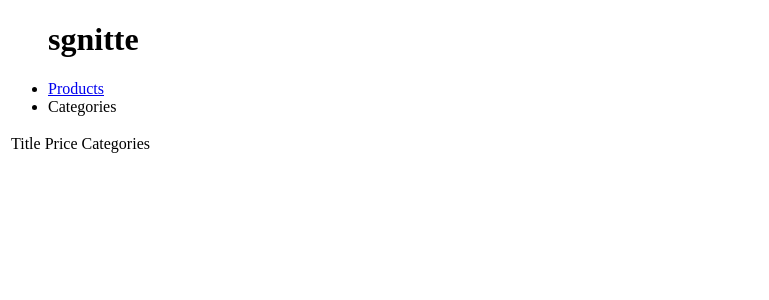
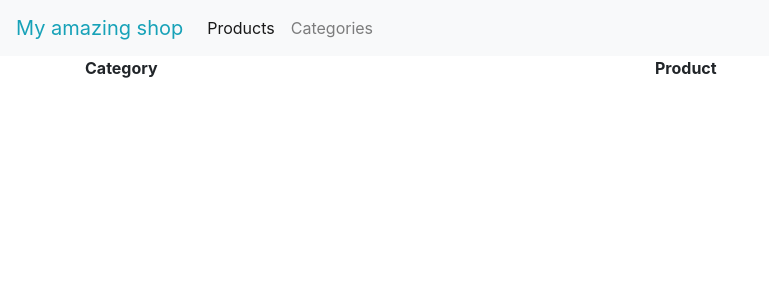
Before and after one commit to tima-akulich/z25_web, a Django app: page /categories in a window 1280 px wide. Shown: the top 300 px of the page, without its empty margins (0-769 px from the left). Run offline with Django 3.2, Linux system fonts and the light colour scheme; data that the repository does not hold is empty; some libraries are stand-ins or nearby versions.

Commit message:
homework 3 without pagination, sorry :)

```diff
--- a/shop/models.py
+++ b/shop/models.py
@@ -6,6 +6,10 @@ class Category(models.Model):
     title = models.CharField(max_length=20, unique=True)
     subcategories = models.ManyToManyField('self', blank=True)
     slug = models.SlugField()
+
+    class Meta:
+        verbose_name = 'Category'
+        verbose_name_plural = 'Categories'
 
     def __str__(self):
         return self.title
--- a/shop/templates/base.html
+++ b/shop/templates/base.html
@@ -1,17 +1,35 @@
-{% load reverse_string %}
-<!DOCTYPE html>
+<!doctype html>
 <html lang="en">
 <head>
-    <meta charset="UTF-8">
-    <title>Title</title>
+    <!-- Required meta tags -->
+    <meta charset="utf-8">
+    <meta name="viewport" content="width=device-width, initial-scale=1, shrink-to-fit=no">
+
+    <!-- Bootstrap CSS -->
+    <link rel="stylesheet" href="https://stackpath.bootstrapcdn.com/bootstrap/4.4.1/css/bootstrap.min.css"
+          integrity="sha384-Vkoo8x4CGsO3+Hhxv8T/Q5PaXtkKtu6ug5TOeNV6gBiFeWPGFN9MuhOf23Q9Ifjh" crossorigin="anonymous">
+
+    <title>Amazing Shop</title>
 </head>
 <body>
-<ul>
-    <h1>{{ NEW_SETTINGS|reverse_str:5 }}</h1>
-{#    <h2>{% my_tag 1 2 3 4 %}</h2>#}
-    <li><a href="{% url 'products' %}">Products</a></li>
-    <li><a>Categories</a></li>
-</ul>
+<nav class="navbar navbar-expand-lg navbar-light bg-light">
+    <a class="navbar-brand text-info" href="#">My amazing shop</a>
+    <button class="navbar-toggler" type="button" data-toggle="collapse" data-target="#navbarSupportedContent"
+            aria-controls="navbarSupportedContent" aria-expanded="false" aria-label="Toggle navigation">
+        <span class="navbar-toggler-icon"></span>
+    </button>
+
+    <div class="collapse navbar-collapse" id="navbarSupportedContent">
+        <ul class="navbar-nav mr-auto">
+            <li class="nav-item active">
+                <a class="nav-link" href="{% url 'products' %}">Products</a>
+            </li>
+            <li class="nav-item">
+                <a class="nav-link" href="{% url 'categories' %}">Categories</a>
+            </li>
+        </ul>
+    </div>
+</nav>
 {% block content %}
 {% endblock content %}
 </body>
--- /dev/null
+++ b/shop/templates/categories.html
@@ -0,0 +1,23 @@
+{% extends 'base.html' %}
+{% block content %}
+<div class="container">
+    <div class="row">
+        <div class="col"><strong>Category</strong></div>
+        <div class="col"><strong>Product</strong></div>
+    </div>
+    {% for category in categories %}
+    <div class="row">
+        <div class="col">{{category.title}}</div>
+
+        <div class="col">
+            <ul>
+                {% for product in category.products %}
+                <li> {{ product.title }}</li>
+                {% endfor %}
+            </ul>
+        </div>
+    </div>
+    {% endfor %}
+</div>
+
+{% endblock content %}
--- a/shop/templates/products_list.html
+++ b/shop/templates/products_list.html
@@ -1,28 +1,27 @@
 {% extends 'base.html' %}
 {% block content %}
-    <table>
-    <thead>
-        <tr>
-            <td>Title</td>
-            <td>Price</td>
-            <td>Categories</td>
-        </tr>
-    </thead>
-    <tbody>
+<div class="container">
+    <div class="row">
+        <div class="col"><strong>№</strong></div>
+        <div class="col"><strong>Title</strong></div>
+        <div class="col"><strong>Price</strong></div>
+        <div class="col"><strong>Categories</strong></div>
+    </div>
+    {% for product in products %}
+    <div class="row">
+        <div class="col">{{product.id}}</div>
+        <div class="col">{{product.title}}</div>
+        <div class="col">{{product.price}}</div>
+        <div class="col">
+            <ul>
+                {% for category in product.categories.all %}
+                <li><a href="{% url 'products_by_category' category=category.slug %}">{{ category }}</a></li>
+                {% endfor %}
+            </ul>
+        </div>
+    </div>
+    {% endfor %}
+</div>
 
-        {% for product in products %}
-            <tr>
-                <td><a href="{% url 'product_details' pk=product.pk %}">{{ product.title }}</a></td>
-                <td>{{ product.price }}</td>
-                <td>
-                    <ul>
-                        {% for category in product.categories.all %}
-                            <li><a href="{% url 'products_by_category' category=category.slug %}">{{ category.slug }}</a></li>
-                        {% endfor %}
-                    </ul>
-                </td>
-            </tr>
-        {% endfor %}
-    </tbody>
-    </table>
+
 {% endblock content %}
--- a/shop/templatetags/reverse_string.py
+++ /dev/null
@@ -1,17 +0,0 @@
-from django import template
-
-
-register = template.Library()
-
-
-def reverse_str(value, param):
-    return value[:param:-1]
-
-
-def my_tag(parser, token):
-    return f'{parser} {token}'
-
-
-register.filter('reverse_str', reverse_str)
-
-register.tag('my_tag', my_tag)
--- a/shop/urls.py
+++ b/shop/urls.py
@@ -3,14 +3,14 @@ from django.conf import settings
 
 from shop.views import products_list_view
 from shop.views import product_details_view
-from shop.views import try_forms
+from shop.views import categories_view
 
 from django.conf.urls.static import static
 
 
 urlpatterns = [
-    path('forms', try_forms, name='try_forms'),
     path('', products_list_view, name='products'),
+    path('categories', categories_view, name='categories'),
     path('product/<str:pk>', product_details_view, name='product_details'),
     path('<slug:category>', products_list_view, name='products_by_category'),
 ]
--- a/shop/views.py
+++ b/shop/views.py
@@ -1,20 +1,7 @@
 from django.shortcuts import render, get_object_or_404
-from django.http import HttpResponse
-from shop.forms import CardForm
-
 
 from shop.models import Product
-
-
-def hello_world(request):
-    return HttpResponse('Hello world!')
-
-
-def hello_world_template(request):
-    text = request.GET.get('text', 'world')
-    return render(request, 'hello_world.html', context={
-        'text': text,
-    })
+from shop.models import Category
 
 
 def products_list_view(request, category=None):
@@ -33,14 +20,10 @@ def product_details_view(request, pk):
     })
 
 
-def try_forms(request):
-    form = CardForm()
-    if request.POST:
-        form = CardForm(request.POST)
-        if form.is_valid():
-            print('Clean data', form.cleaned_data)
-        else:
-            print('Errors', form.errors)
-    return render(request, 'try_forms.html', context={
-        'form': form
+def categories_view(request):
+    categories = Category.objects.filter()
+    for category in categories:
+        category.products = category.product_set.all()
+    return render(request, 'categories.html', context={
+        'categories': categories,
     })
```
Also changed, not shown: shop/templates/csrf_example.html (deleted, +0 -17 lines), shop/templates/hello_world.html (deleted, +0 -15 lines), shop/templates/try_forms.html (deleted, +0 -18 lines), shop/migrations/0004_auto_20200326_1731.py (added), shop/migrations/0005_auto_20200326_1742.py (added).
